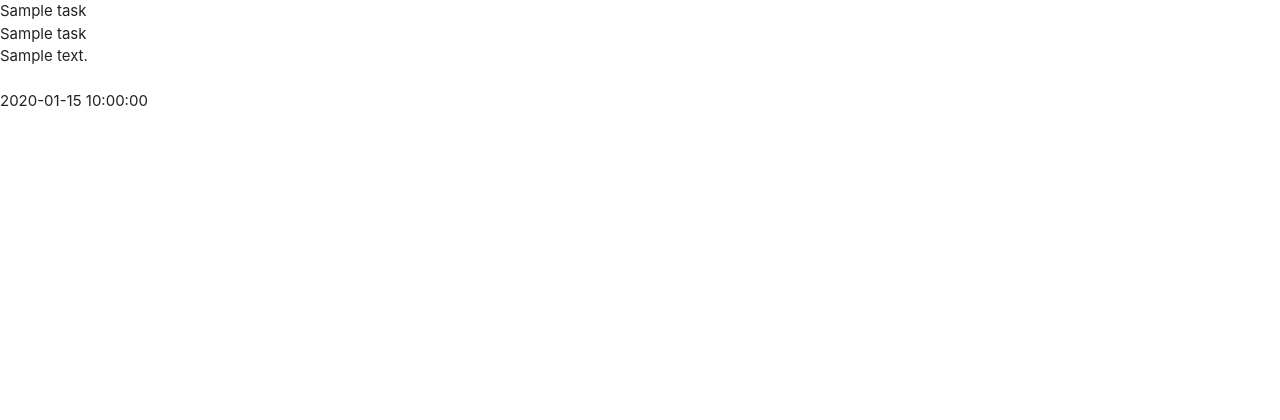
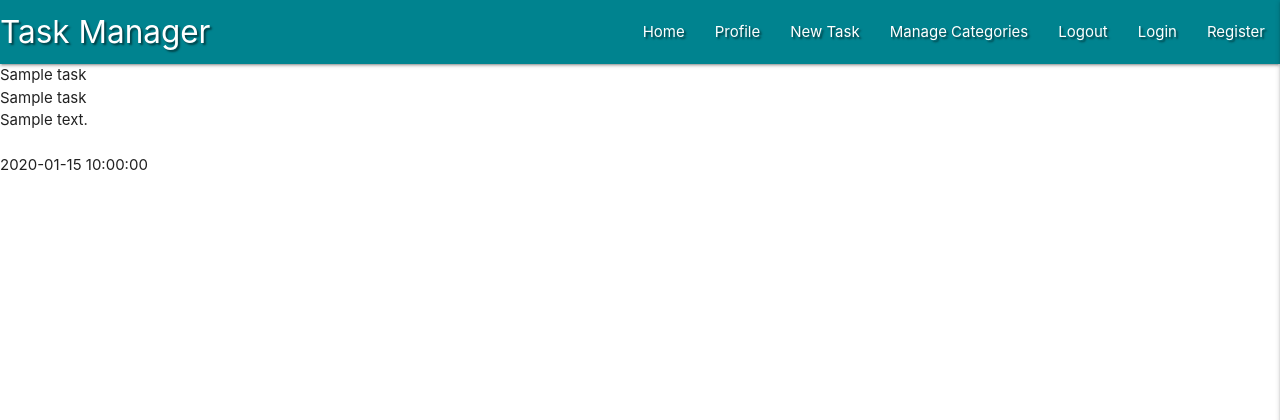
Before and after one commit to fayskerritt/task-manager, a Flask app: page / in a window 1280 px wide. Shown: the top 420 px of the page. Run offline with Flask 2, Linux system fonts and the light colour scheme; a database or web service that is not in the repository returns one stand-in record (values such as "Sample title"); some libraries are stand-ins or nearby versions.

Commit message:
Added materialize nav and sidebar

```diff
--- a/static/css/style.css
+++ b/static/css/style.css
@@ -0,0 +1,3 @@
+.text-shadow {
+    text-shadow: 2px 2px 2px rgba(0, 0, 0, 0.5);
+}
--- a/static/js/script.js
+++ b/static/js/script.js
@@ -0,0 +1,3 @@
+  $(document).ready(function(){
+    $(".sidenav").sidenav({edge: "right"});
+  });
--- a/templates/base.html
+++ b/templates/base.html
@@ -12,6 +12,37 @@
 </head>
 <body>
 
+    <header>
+        <!-- top navbar -->
+        <nav class="nav-extended text-shadow cyan darken-3">
+            <div class="nav-wrapper">
+            <a href="{{ url_for('get_tasks') }}" class="brand-logo">Task Manager</a>
+            <a href="#" data-target="mobile-demo" class="sidenav-trigger right"><i class="fas fa-bars"></i></a>
+            <ul class="right hide-on-med-and-down">
+                <li><a href="{{ url_for('get_tasks') }}">Home</a></li>
+                <li><a href="#">Profile</a></li>
+                <li><a href="#">New Task</a></li>
+                <li><a href="#">Manage Categories</a></li>
+                <li><a href="#">Logout</a></li>
+                <li><a href="#">Login</a></li>
+                <li><a href="#">Register</a></li>
+            </ul>
+            </div>
+        </nav>
+
+        <!-- mobile sidenav  -->
+        <ul class="sidenav" id="mobile-demo">
+            <li><h4 class="center-align cyan-text text-darken-3">Task Manager</h4></li>
+            <li><a href="{{ url_for('get_tasks') }}">Home</a></li>
+            <li><a href="#">Profile</a></li>
+            <li><a href="#">New Task</a></li>
+            <li><a href="#">Manage Categories</a></li>
+            <li><a href="#">Logout</a></li>
+            <li><a href="#">Login</a></li>
+            <li><a href="#">Register</a></li>
+        </ul>
+    </header>
+
     {% block content %}
     {% endblock %}
 
```
